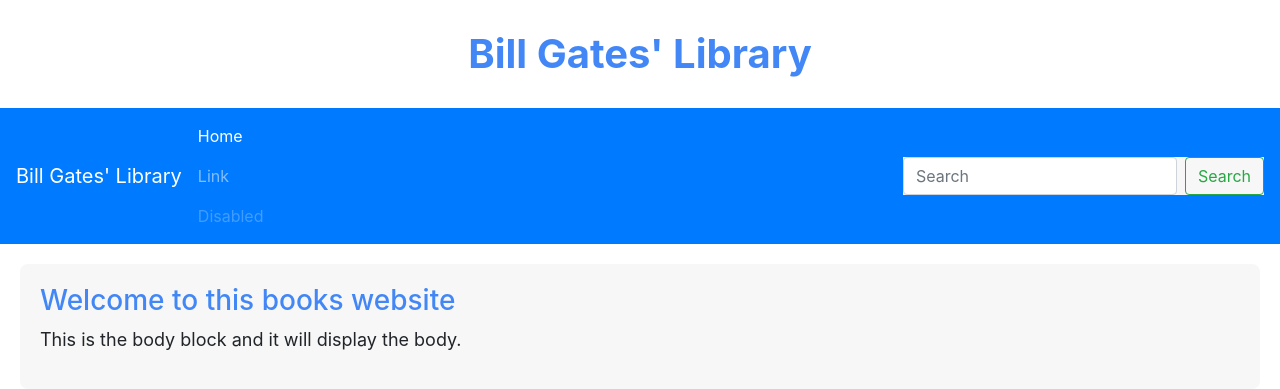
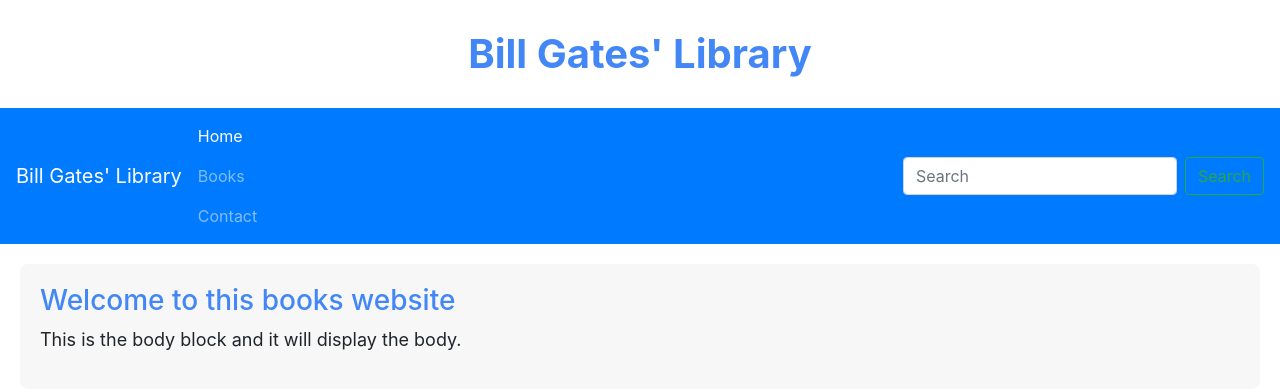
Before and after one commit to tomdevalk1997/project1, a Flask app: page / in a window 1280 px wide. Shown: the top 389 px of the page. Run offline with Flask 2, Linux system fonts and the light colour scheme; some libraries are stand-ins or nearby versions.

Commit message:
First version books.html and contact.html

```diff
--- a/styles.css
+++ b/styles.css
@@ -124,8 +124,4 @@
   text-align: center;
 }
 
-.search_navbar {
-  background-color: #f7f7f7;
-}
-
 /*# sourceMappingURL=styles.css.map */
--- a/styles.scss
+++ b/styles.scss
@@ -132,7 +132,3 @@
     color: $color_primary;
     text-align: center;
 }
-
-.search_navbar {
-	background-color: $color_tertiary;
-}
--- a/templates/layout.html
+++ b/templates/layout.html
@@ -13,13 +13,13 @@
         <a class="navbar-brand" href="#">Bill Gates' Library</a>
           <ul class="navbar-nav mr-auto mt-2 mt-lg-0">
             <li class="nav-item active">
-              <a class="nav-link" href="#">Home <span class="sr-only">(current)</span></a>
+              <a class="nav-link" href="#">Home</a>
             </li>
             <li class="nav-item">
-              <a class="nav-link" href="#">Link</a>
+              <a class="nav-link" href="books.html">Books</a>
             </li>
             <li class="nav-item">
-              <a class="nav-link disabled" href="#">Disabled</a>
+              <a class="nav-link" href="contact.html">Contact</a>
             </li>
           </ul>
           <form class="form-inline my-2 my-lg-0 search_navbar">
```
Also changed, not shown: templates/books.html (added, +9 -0 lines), templates/contact.html (added, +9 -0 lines), contact.html (deleted), 2 other files.
